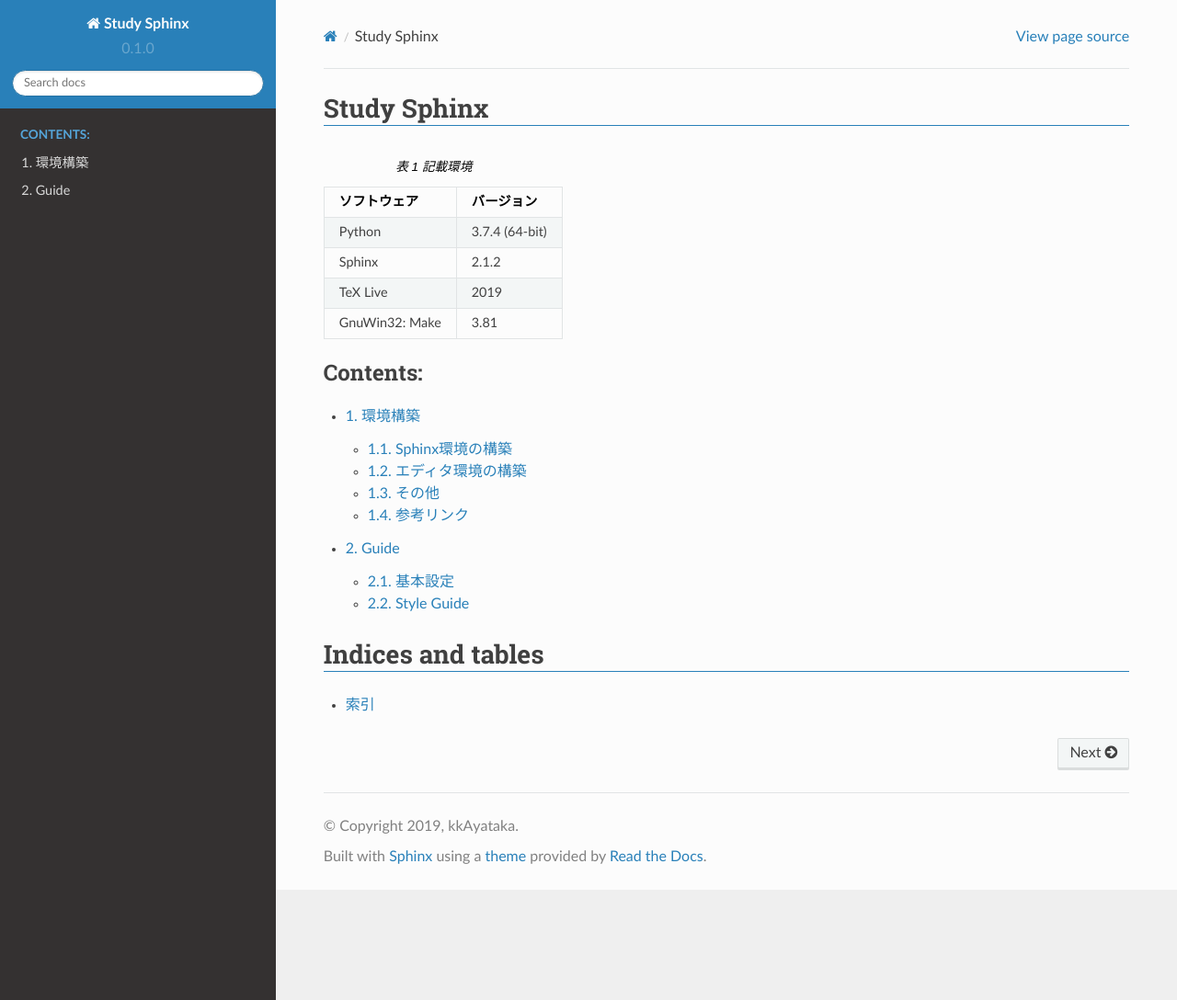
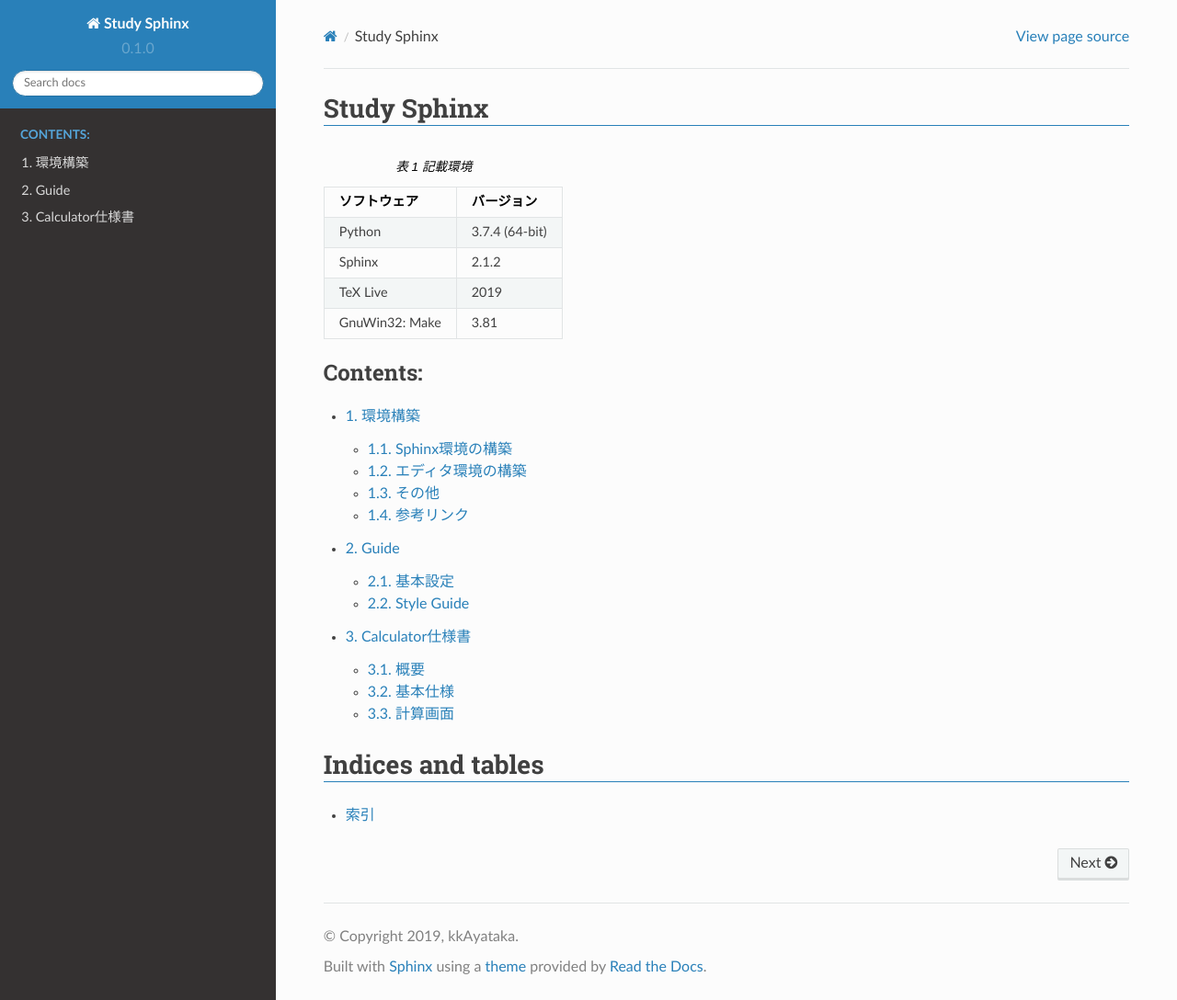
Before and after one commit to kkAyataka/study-sphinx, a Sphinx documentation site: the page built from doc/index.rst, in a window 1280 px wide and 1088 px high. Shown: the whole window at 92% size. Built offline with Sphinx 7.4.7 and the Read the Docs theme 2.0.0, drawn with Linux system fonts in a browser that asks for light colours; some of the changed lines change nothing that is shown.

Commit message:
Import app spec. sample

```diff
--- a/doc/index.rst
+++ b/doc/index.rst
@@ -23,6 +23,7 @@
 
    setup/index
    guide/index
+   sample-calc-app/index
 
 
 ================================================================================
--- /dev/null
+++ b/doc/sample-calc-app/index.rst
@@ -0,0 +1,132 @@
+================================================================================
+Calculator仕様書
+================================================================================
+
+:バージョン: |release|
+:発行日付: 2019/7/15
+:変更内容: - 初版
+
+
+--------------------------------------------------------------------------------
+概要
+--------------------------------------------------------------------------------
+
+入力された数値の四則演算を行い、計算結果を表示するアプリケーション。
+
+
+--------------------------------------------------------------------------------
+基本仕様
+--------------------------------------------------------------------------------
+
+.. list-table:: 基本仕様
+   :header-rows: 1
+
+   * - 項目
+     - 内容
+   * - 名前（実行ファイル名）
+     - Calculator
+   * - 対応OS
+     - Windows 10 64-bit（1809以降）
+   * - 言語
+     - 日本語
+
+
+--------------------------------------------------------------------------------
+計算画面
+--------------------------------------------------------------------------------
+
+.. figure:: images/calc-view.png
+   :align: center
+
+   画面
+
+
+定義と動作
+================================================================================
+
+.. list-table:: 動作
+   :header-rows: 1
+   :widths: 2 4 4
+   :class: longtable
+
+   * - 要素
+     - プロパティ
+     - 動作
+   * - テキスト: 数値表示
+     - 国際化キー
+         なし
+
+       表示条件
+         - 常に表示
+
+       有効条件
+         - 常に有効
+     - - 入力中の数値、または、計算結果を表示する
+   * - ボタン: 0
+     - 国際化キー
+         なし
+
+       表示条件
+         - 常に表示
+
+       有効条件
+         - 入力中の数値がある場合（0以外の入力があった場合）
+     - クリック
+         - 入力中の数値を1桁増やす（10倍する）
+         - 数値表示を更新する
+   * - ボタン: 1～9
+     - 国際化キー
+         なし
+
+       表示条件
+         - 常に表示
+
+       有効条件
+         - 常に有効
+     - クリック
+         - 数値入力なし、もしくは、数値入力中の場合
+
+           - 入力中の値が0なら、クリックした数値を入力値とする
+           - 入力中の値が0以外なら、入力中の数値を1桁増やして、クリックしたボタンの数値を加える
+             (10培して、クリックした値を足す）
+           - 数値表示を更新する
+
+         - 結果表示中の場合
+
+           - 計算結果をクリアする
+           - 新しい入力として受け付け、数値表示を更新する
+   * - ボタン: 四則演算（＋、－、×、÷）
+     - 国際化キー
+         なし
+
+       表示条件
+         - 常に表示
+
+       有効条件
+         - 入力中の数値がある、もしくは、計算結果がある
+     - クリック
+         - 四則演算
+         - 入力中の数値を記録して、表示をクリアする
+   * - ボタン: =
+     - 国際化キー
+         なし
+
+       表示条件
+         - 常に表示
+
+       有効条件
+         - 計算結果がある場合（四則演算ボタンをクリック後）
+     - クリック
+         - 計算結果を数値表示する
+   * - ボタン: AC
+     - 国際化キー
+         AC
+
+       表示条件
+         - 常に表示
+
+       有効条件
+         - 数値入力、もしくは、計算結果がある場合
+     - クリック
+         - 数値入力・計算結果を破棄し、表示ボックスに0を表示する
+         - ACボタンを無効化する
```
Also changed, not shown: doc/sample-calc-app/images/calc-view.png (added).
